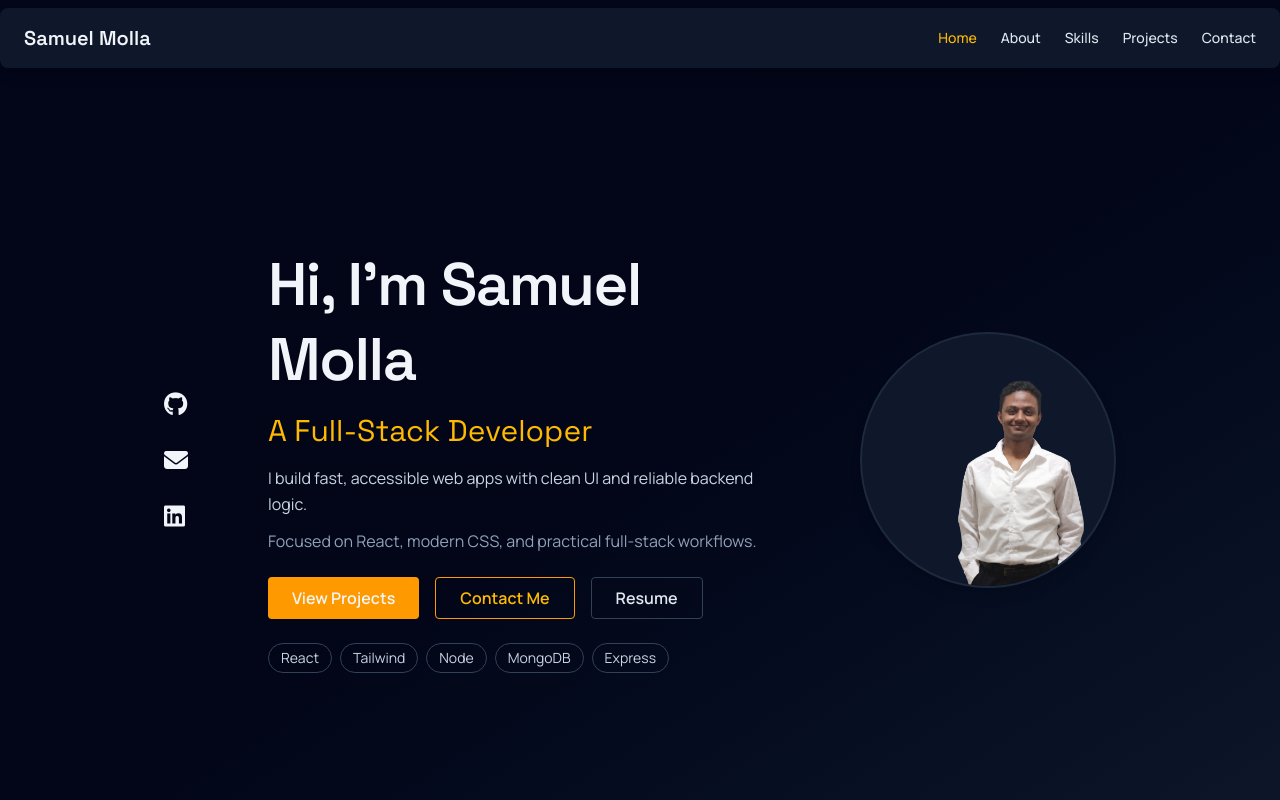
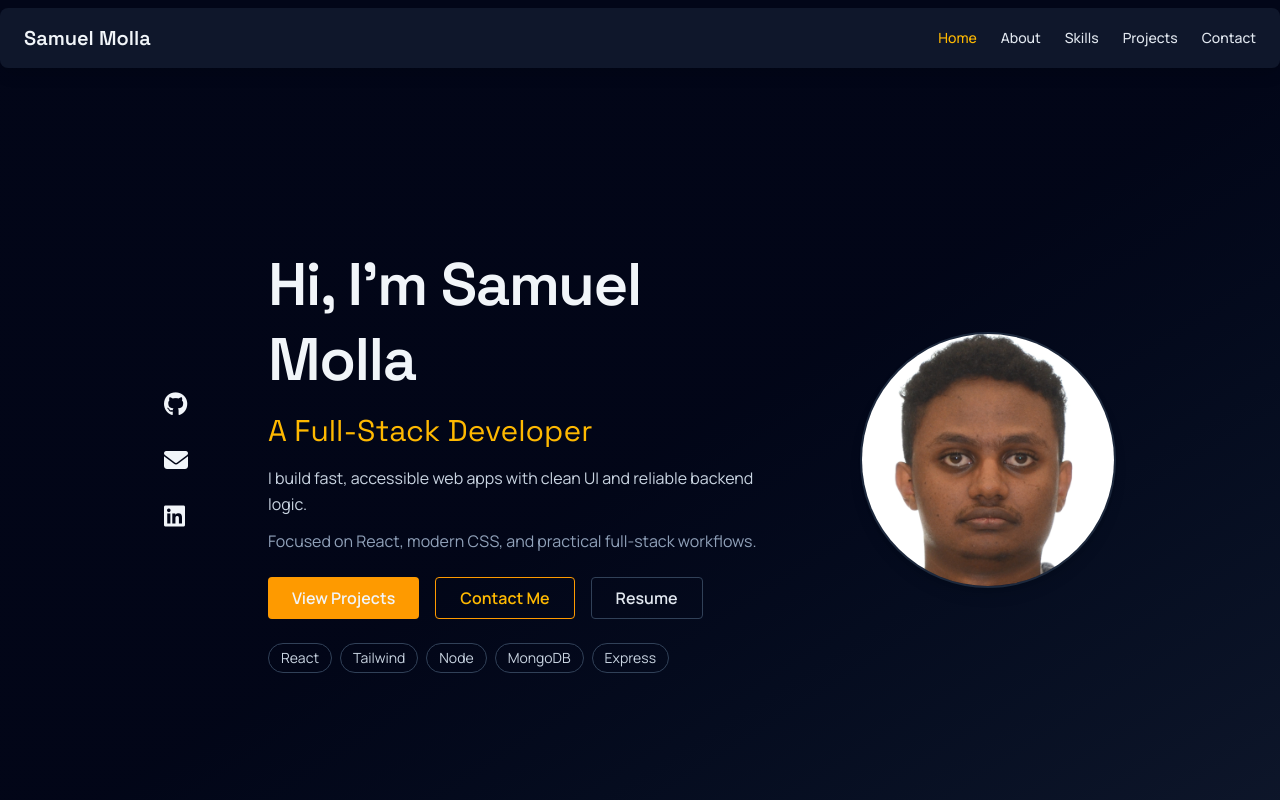
Before and after one commit to Mayufisha/Personal-Portfolio, a React (Vite) app in the folder React-Portfolio/: page / in a window 1280 px wide. Shown: the top 800 px of the page. Built offline with nearby package versions, Linux system fonts and the light colour scheme.

Commit message:
fix: use selected profile headshot

```diff
--- a/React-Portfolio/src/Home.jsx
+++ b/React-Portfolio/src/Home.jsx
@@ -60,7 +60,7 @@ function Home({ setActive }) {
 
         <div className="w-40 h-40 md:w-64 md:h-64 shrink-0 rounded-full overflow-hidden border-2 border-slate-800 shadow-lg bg-slate-900">
           <img
-  src="/Images/samuel-profile.png"
+  src="/Images/Samuel_Molla.jpg"
   alt="Samuel Molla"
   className="block w-full h-full object-cover object-[center_25%]"
 />
```
Also changed, not shown: React-Portfolio/public/Images/Samuel_Molla.jpg (added).
